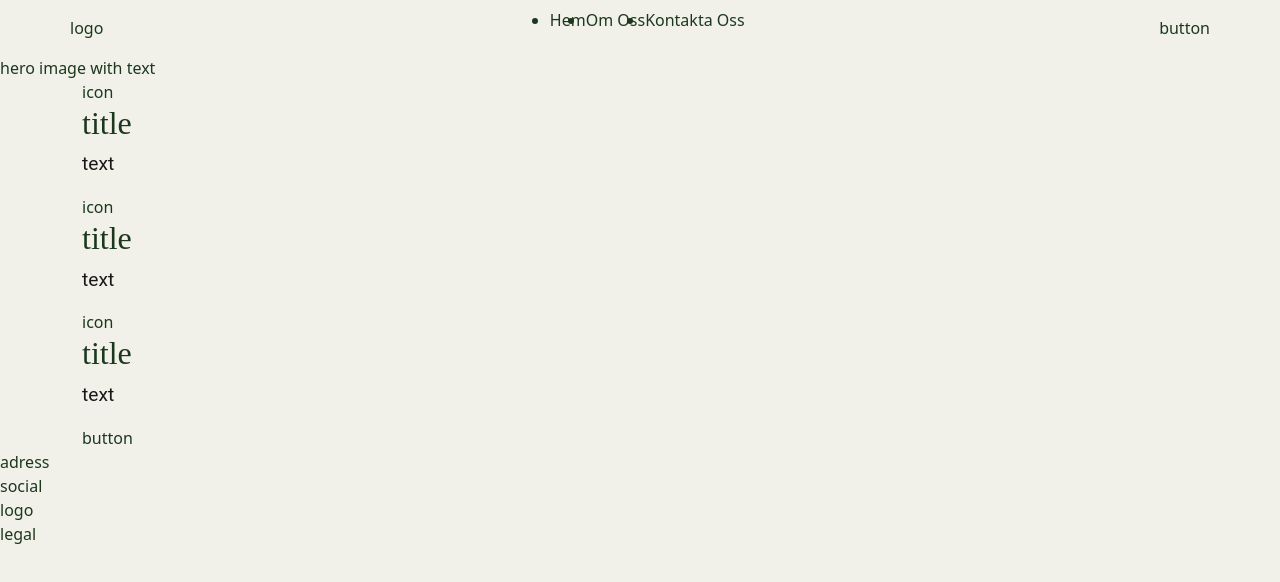
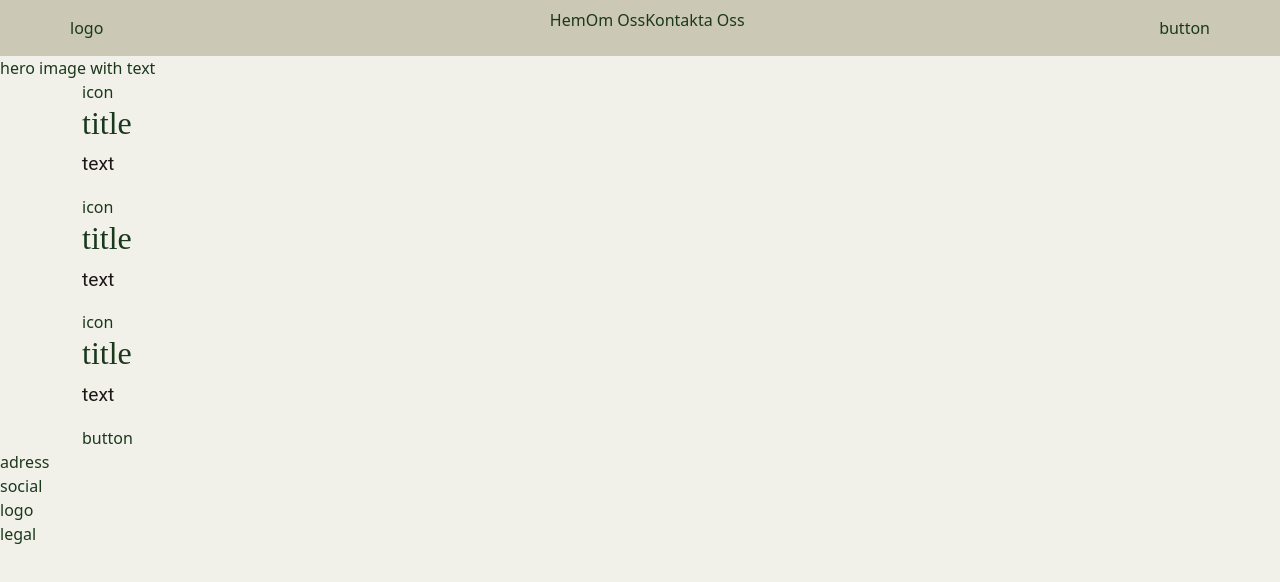
Before and after one commit to SandraBergstrom/luca-deli, a plain HTML site: page index.html in a window 1280 px wide. Drawn offline with nearby package versions, Linux system fonts and the light colour scheme; files that its build step writes are made by us from their sources.

Commit message:
Add basic header style

```diff
--- a/style.css
+++ b/assets/css/style.css
@@ -16,6 +16,22 @@
   padding: 0;
   box-sizing: border-box;
 }
+
+/* ---------------------------------------------- HEADER */
+
+header {
+  background-color: var(--color-beige);
+  color: var(--color-darkgreen);
+  position: sticky;
+  top: 0;
+  z-index: 1;
+}
+
+nav ul li {
+  list-style-type: none;
+}
+
+/* ---------------------------------------------- BODY */
 
 body {
   background-color: var(--color-offwhite);
@@ -41,3 +57,5 @@ a {
 a:hover {
   font-size: 110%;
 }
+
+/* ---------------------------------------------- BUTTON */
```
